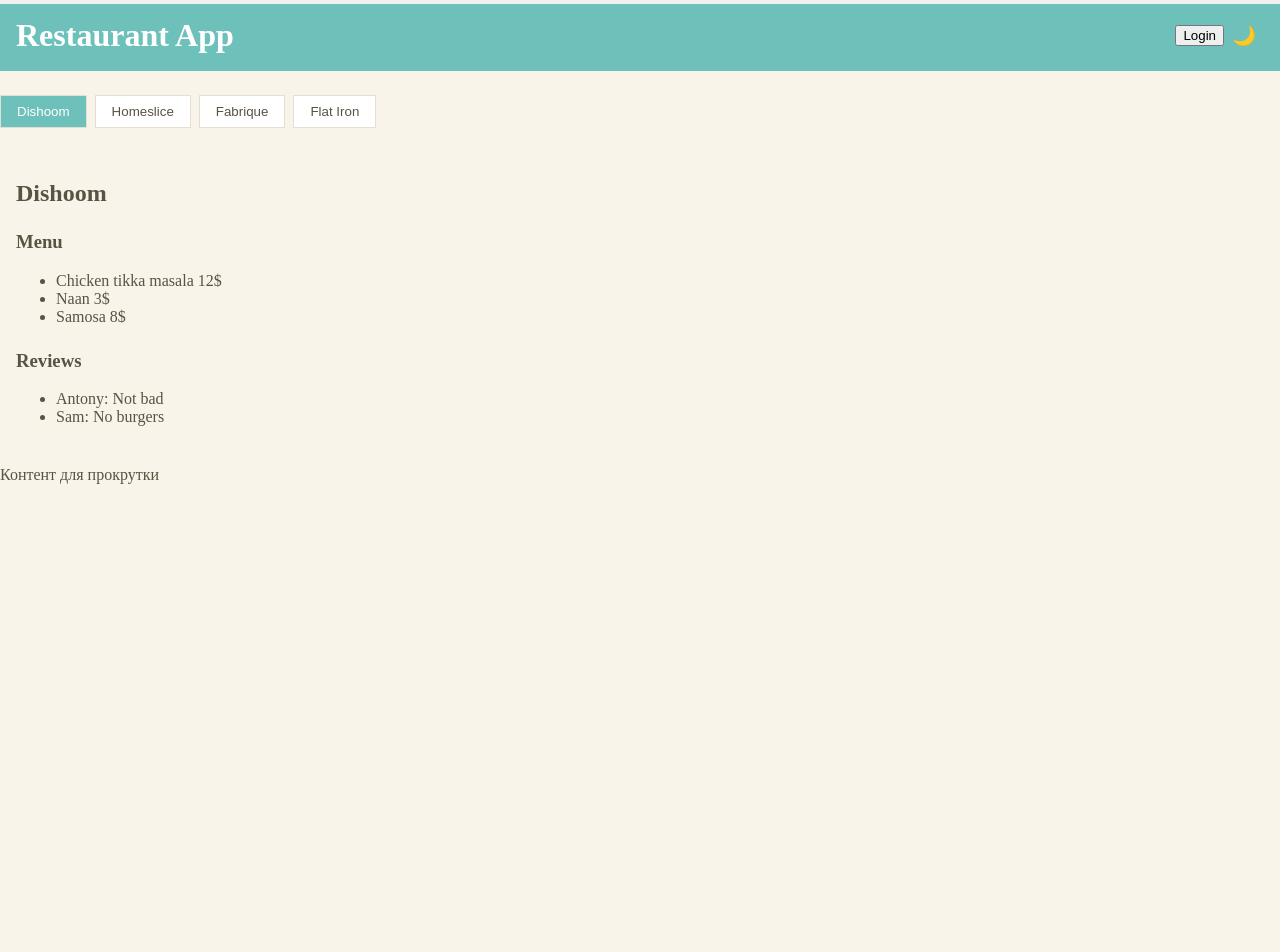
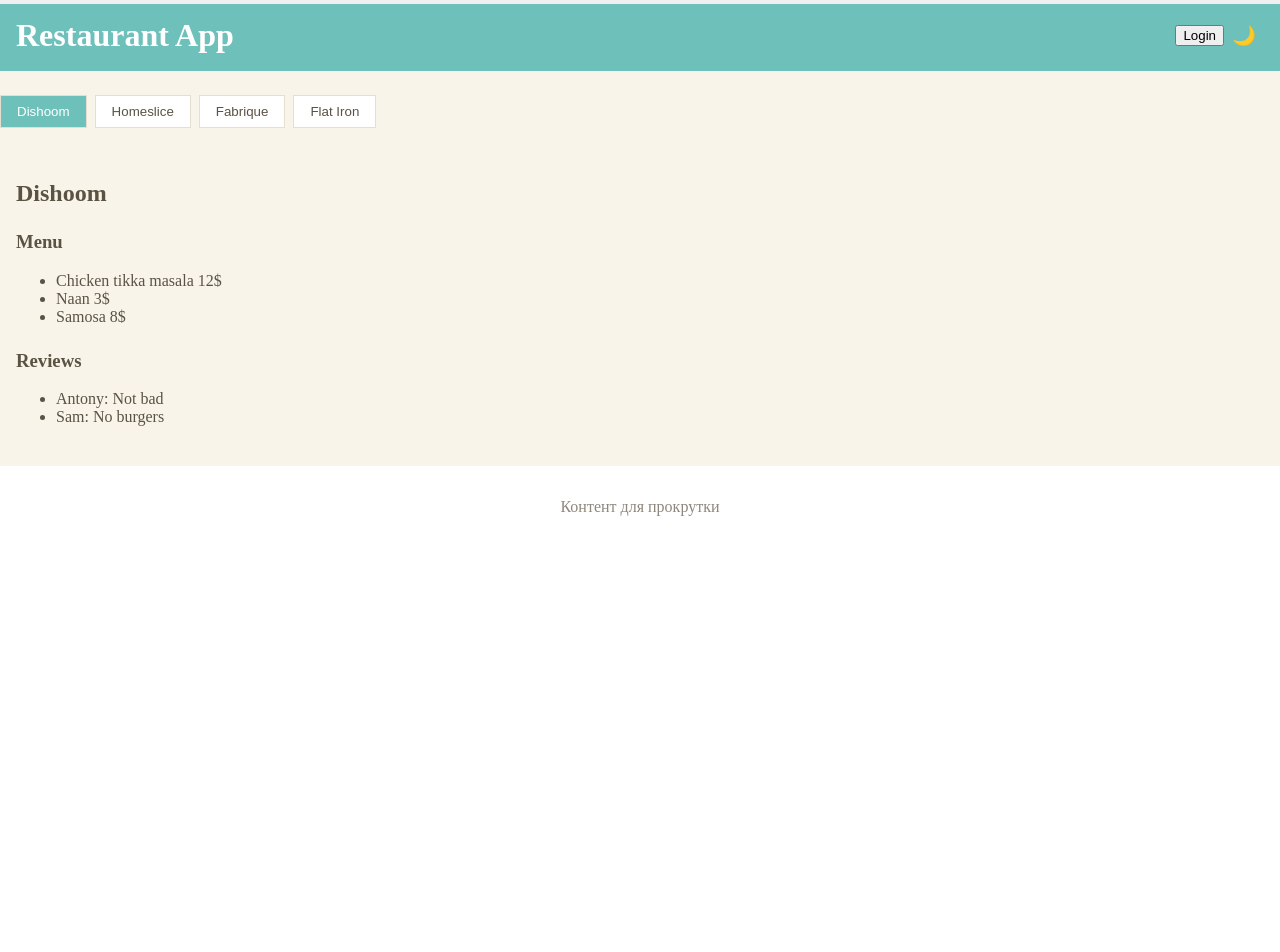
Before and after one commit to AkhmetvaleevRR/testReact, a React (Vite) app: page / in a window 1280 px wide. Shown: the top 952 px of the page. Built offline with nearby package versions, Linux system fonts and the light colour scheme.

Commit message:
Правки по замечаниям

```diff
--- /dev/null
+++ b/src/components/app/app.module.css
@@ -0,0 +1,7 @@
+.scrollContent {
+  height: 2000px;
+  padding: 2rem;
+  background: var(--bg-secondary);
+  color: var(--text-secondary);
+  text-align: center;
+}
--- a/src/components/app/app.tsx
+++ b/src/components/app/app.tsx
@@ -5,6 +5,7 @@
 import { UserProvider } from "../../contexts/UserContext";
 import "../../assets/styles/main.css";
 import "../../assets/styles/theme.css";
+import styles from "./app.module.css";
 
 export const App = () => {
   return (
@@ -13,8 +14,8 @@
         <Layout>
           <ScrollProgressBar />
           <RestaurantPage />
-          <div>
-            <div style={{ height: "2000px" }}>Контент для прокрутки</div>
+          <div className={styles.scrollContent}>
+            Контент для прокрутки
           </div>
         </Layout>
       </UserProvider>
--- a/src/components/userPanel/userPanel.tsx
+++ b/src/components/userPanel/userPanel.tsx
@@ -8,16 +8,12 @@
     login("User");
   };
 
-  const handleLogout = () => {
-    logout();
-  };
-
   return (
     <div>
       {isAuthenticated ? (
         <div className={styles.userPanel}>
           <span>{user}</span>
-          <button onClick={handleLogout}>Logout</button>
+          <button onClick={logout}>Logout</button>
         </div>
       ) : (
         <button onClick={handleLogin}>Login</button>
```
